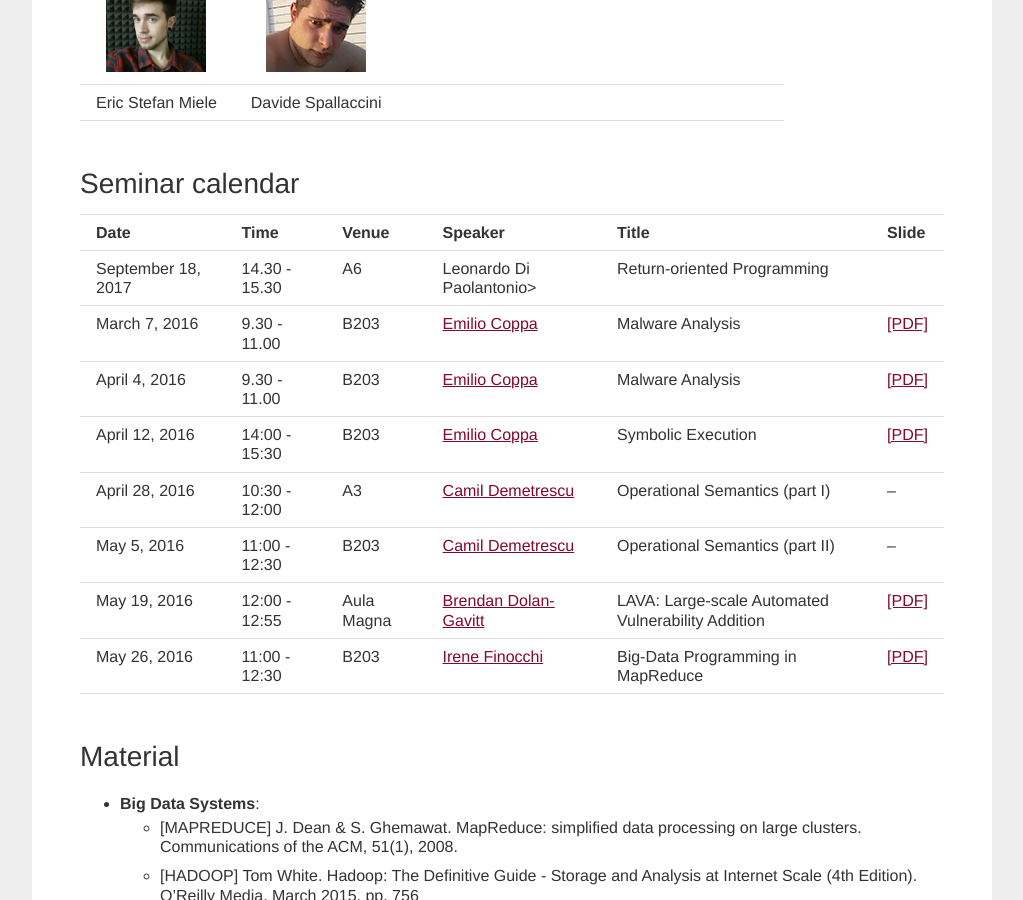
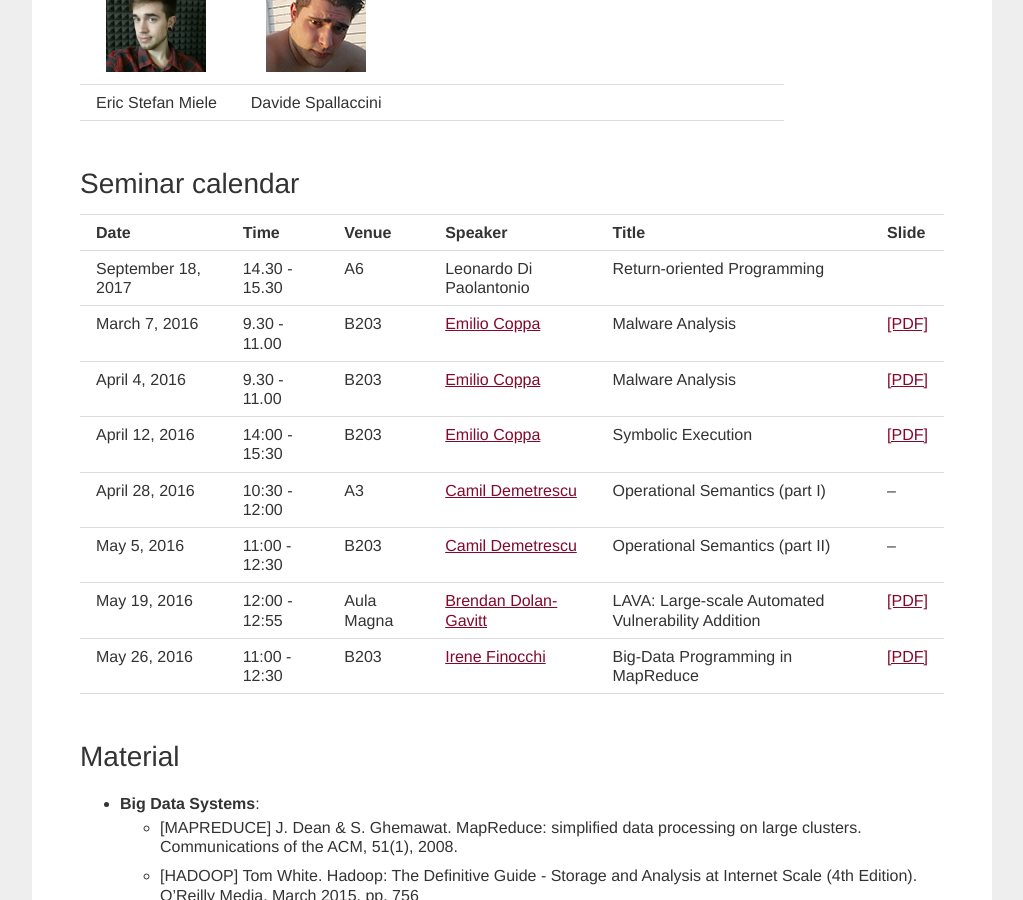
Before and after one commit to season-lab/season-lab.github.io, a Jekyll site: the page built from excellence.md, in a window 1280 px wide and 900 px high, scrolled down 986 px. Shown: the whole window, without its empty margins (128-1151 px from the left). Built offline with Jekyll 4.4.1, drawn with Linux system fonts in a browser that asks for light colours.

```diff
--- a/excellence.md
+++ b/excellence.md
@@ -32,7 +32,7 @@ The Excellence Programs of the B.Sc. and M.Sc. in Computer Science and Engineeri
 
 | Date           | Time          | Venue | Speaker      | Title             | Slide |
 | -------------- | ------------- | ----- | ------------ | ------------------ | ----- |
-| September 18, 2017   | 14.30 - 15.30  | A6  | Leonardo Di Paolantonio> | Return-oriented Programming   |  |
+| September 18, 2017   | 14.30 - 15.30  | A6  | Leonardo Di Paolantonio | Return-oriented Programming   |  |
 | March 7, 2016   | 9.30 - 11.00  | B203  | <a href="http://ecoppa.github.io/">Emilio Coppa</a> | Malware Analysis   | [[PDF]](https://drive.google.com/open?id=0Bw8evy6grTplSHVpUEE3dDFUOFk) |
 | April 4, 2016  | 9.30 - 11.00  | B203  | <a href="http://ecoppa.github.io/">Emilio Coppa</a> | Malware Analysis   | [[PDF]](https://drive.google.com/open?id=0Bw8evy6grTplSHVpUEE3dDFUOFk) |
 | April 12, 2016 | 14:00 - 15:30 | B203  | <a href="http://ecoppa.github.io/">Emilio Coppa</a> | Symbolic Execution | [[PDF]](https://drive.google.com/open?id=0BzPEdOad795XOGIzWWVKeTlwQlk) |
```
